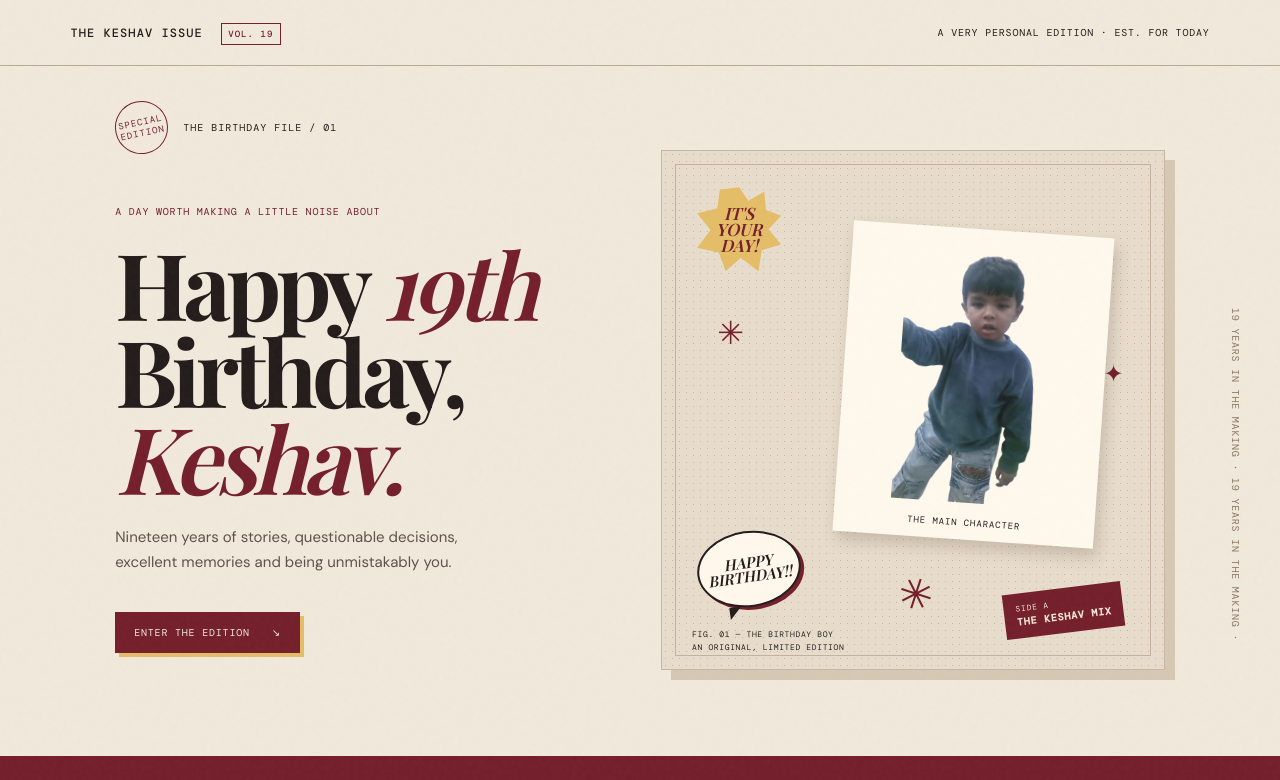
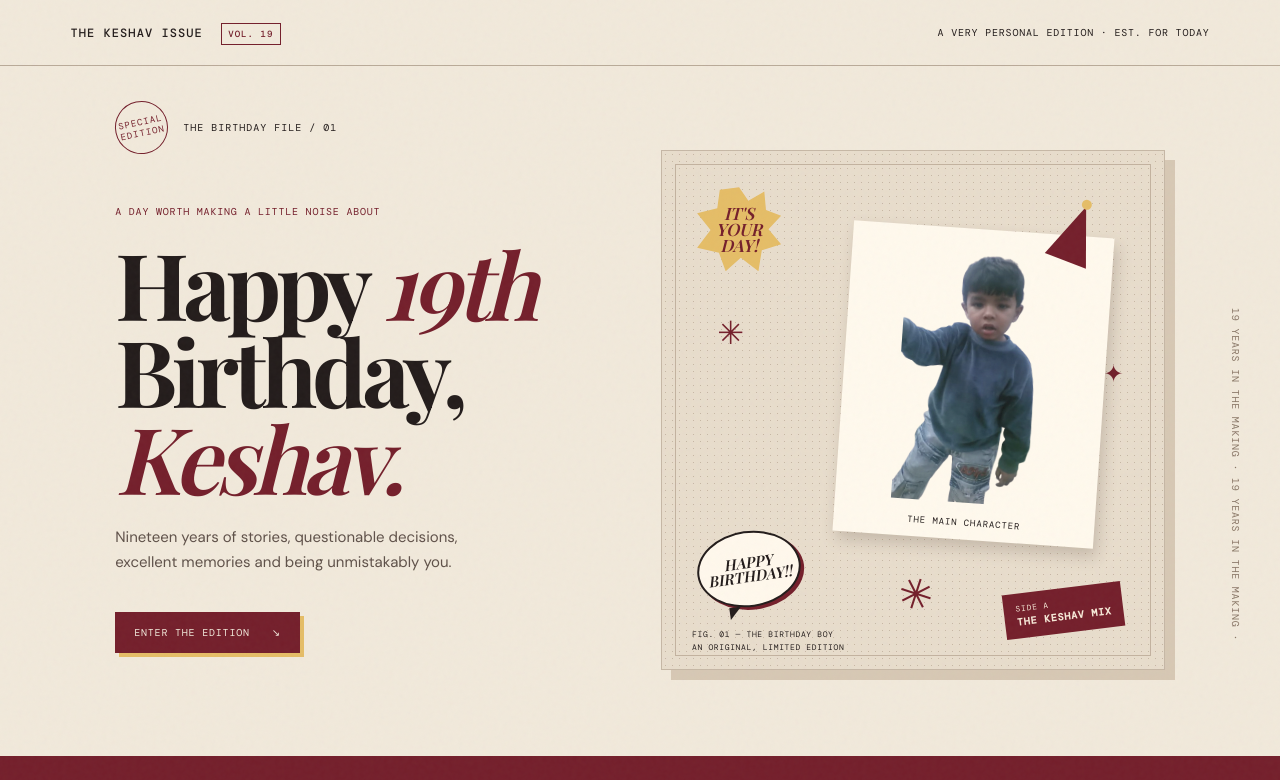
Before and after one commit to lakshitabaid-ship-it/keshavsbdayy2, a plain HTML site: page index.html in a window 1280 px wide. Shown: the top 780 px of the page. Drawn offline with nearby package versions, Linux system fonts and the light colour scheme; a web font is replaced by a local one.

Commit message:
Update style.css

```diff
--- a/style.css
+++ b/style.css
@@ -227,6 +227,28 @@ body {
   transform: rotate(4deg);
   box-shadow: 4px 8px 15px #49342b35;
   z-index: 2;
+}.birthday-hat {
+  position: absolute;
+  top: -31px;
+  right: 17px;
+  width: 0;
+  height: 0;
+  border-left: 22px solid transparent;
+  border-right: 22px solid transparent;
+  border-bottom: 58px solid var(--wine);
+  transform: rotate(17deg);
+  z-index: 5;
+}
+
+.birthday-hat::after {
+  content: "";
+  position: absolute;
+  top: -7px;
+  left: -5px;
+  width: 10px;
+  height: 10px;
+  border-radius: 50%;
+  background: var(--yellow);
 }
 
 .hero-portrait {
```
